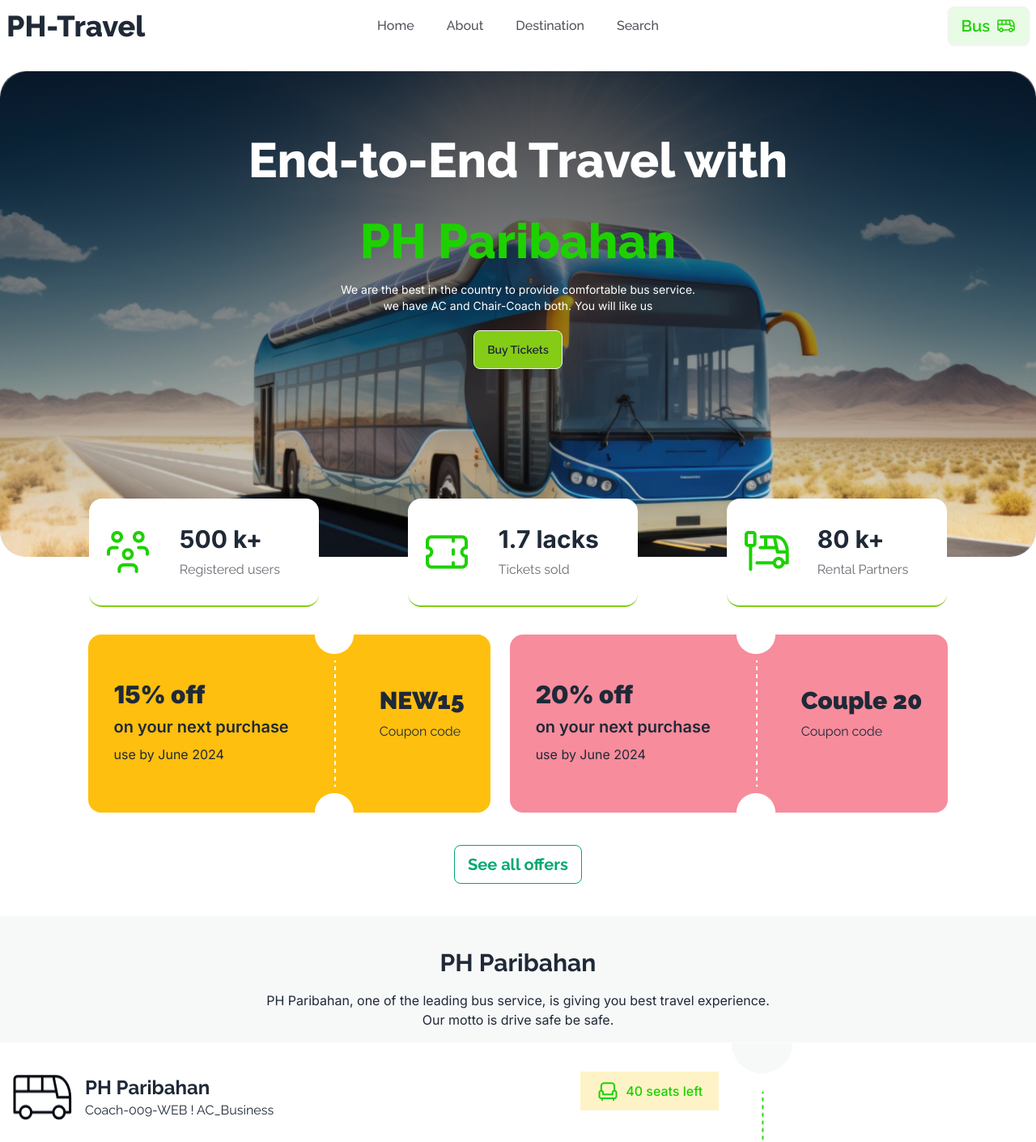
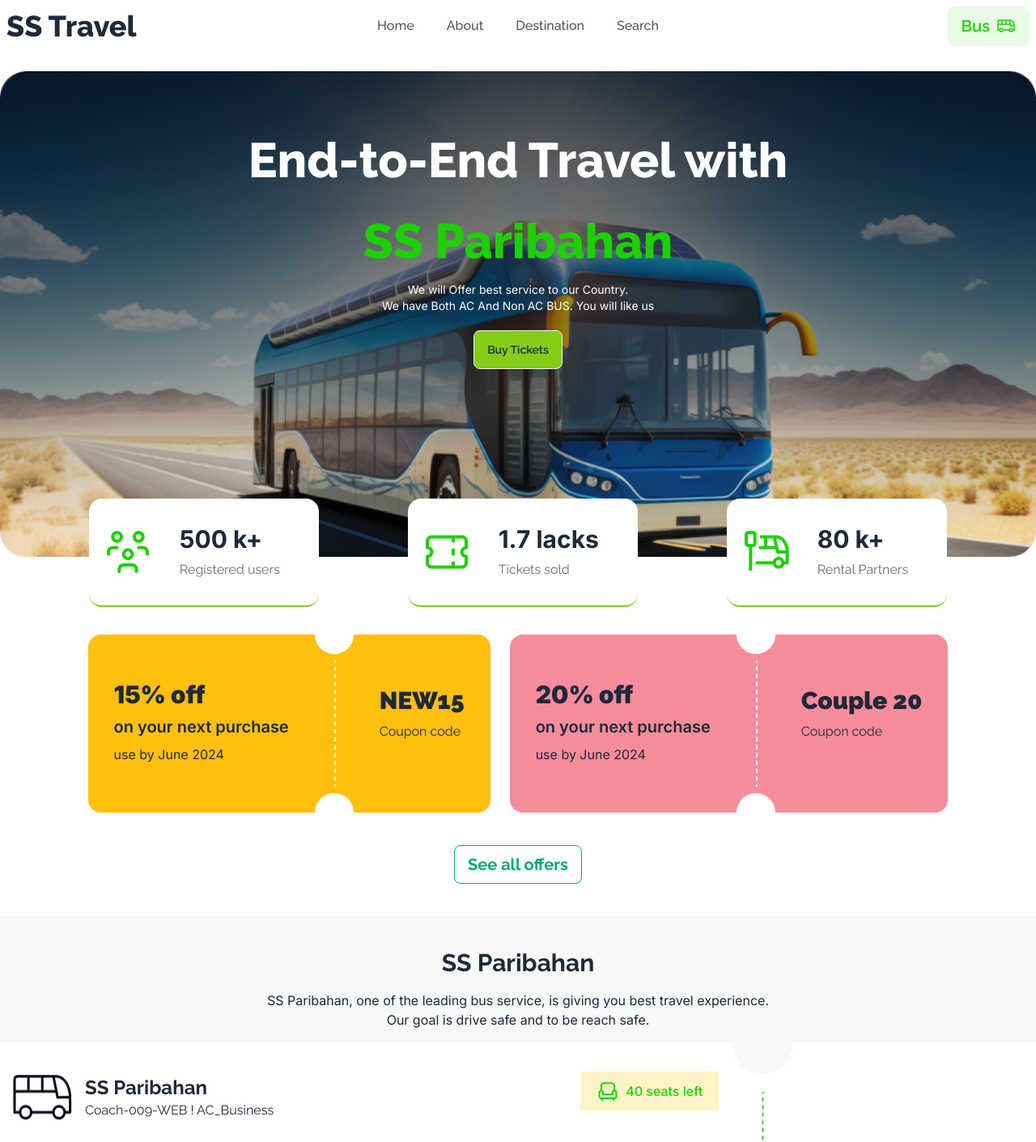
Before and after one commit to rahimul12/Assignment-5, a plain HTML site: page index.html in a window 1280 px wide. Shown: the top 1411 px of the page at 81% size. Drawn offline with nearby package versions, Linux system fonts and the light colour scheme.

Commit message:
Text updated

```diff
--- a/index.html
+++ b/index.html
@@ -44,15 +44,16 @@
   </head>
   <body class="font-raleway">
     <header>
-      <!-- navbar -->
+      <!-- nav Section-->
       <section class="container mx-auto">
         <nav>
           <div class="navbar bg-base-100">
             <div class="navbar-start w-1/3 lg:w-1/2">
-              <!-- title -->
+
+              <!-- title section -->
               <div>
                 <h3 class="text-4xl font-extrabold hidden lg:block">
-                  PH-Travel
+                SS Travel
                 </h3>
               </div>
               <!-- dropdown-menu -->
@@ -97,7 +98,7 @@
                 <li><a>Destination</a></li>
                 <li><a>Search</a></li>
               </ul>
-              <h3 class="text-xl font-extrabold block lg:hidden">PH-Travel</h3>
+              <h3 class="text-xl font-extrabold block lg:hidden">SS Travel</h3>
             </div>
             <div class="navbar-end">
               <button
@@ -132,13 +133,13 @@
           >
             End-to-End Travel with
             <span class="inline lg:block text-[#1DD100] mt-10"
-              >PH Paribahan</span
+              >SS Paribahan</span
             >
           </h1>
           <p class="text-sm text-center my-5 text-white font-inter">
-            We are the best in the country to provide comfortable bus service.
+            We will Offer best service to our Country.
             <span class="hidden lg:block"
-              >we have AC and Chair-Coach both. You will like us</span
+              >We have Both AC And Non AC BUS. You will like us</span
             >
           </p>
           <a href="#ticket-info" id="scroll-btn">
@@ -288,12 +289,12 @@
         <!-- heading -->
         <div class="pt-10">
           <h1 class="font-bold text-xl text-center lg:text-3xl">
-            PH Paribahan
+            SS Paribahan
           </h1>
           <p class="text-center font-inter my-4">
-            PH Paribahan, one of the leading bus service, is giving you best
+            SS Paribahan, one of the leading bus service, is giving you best
             travel experience. <br />
-            Our motto is drive safe be safe.
+            Our goal is drive safe and to be reach safe.
           </p>
         </div>
 
@@ -306,7 +307,7 @@
               <div class="flex py-6">
                 <img src="./images/bus-logo.png" alt="" />
                 <div class="mx-2 lg:mx-4">
-                  <p class="font-bold text-lg lg:text-2xl">PH Paribahan</p>
+                  <p class="font-bold text-lg lg:text-2xl">SS Paribahan</p>
                   <p>Coach-009-WEB ! AC_Business</p>
                 </div>
               </div>
@@ -735,7 +736,7 @@
       >
         <aside>
           <p class="text-white">
-            PH-Ticket<br /><span class="text-[#FFFFFFCC]"
+            SS-Ticket<br /><span class="text-[#FFFFFFCC]"
               >Providing reliable travel service since 1999</span
             >
           </p>
@@ -753,7 +754,7 @@
       </div>
       <div class="footer items-center p-6 text-neutral-content">
         <aside class="items-center grid-flow-col">
-          <p>Copyright © 2024 - All right reserved by PH-Travel</p>
+          <p>Copyright © 2024 - All right reserved by SS-Travel</p>
         </aside>
         <nav
           class="grid-flow-col gap-4 md:place-self-center md:justify-self-end"
```
